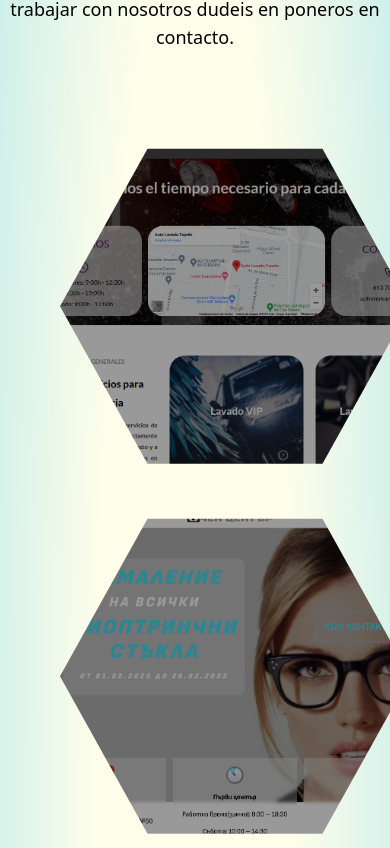
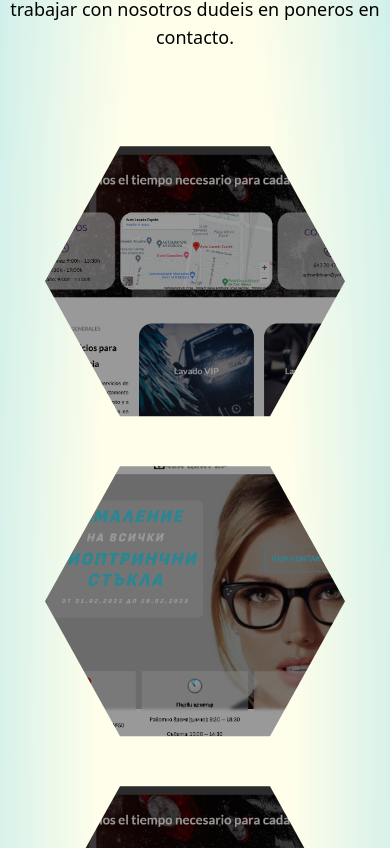
Before and after one commit to anonim2407/FWD-Project, a Next.js app: page /portafolio in a window 390 px wide. Shown: the part 956-1804 px from the top of the page. Built offline with nearby package versions, Linux system fonts and the light colour scheme; no server answers.

Commit message:
portafolio corregir medidas

```diff
--- a/components/HexagonalGalery.js
+++ b/components/HexagonalGalery.js
@@ -77,7 +77,7 @@ const HexagonalGalery = () => {
     };
 
     return (
-        <div className="container max-w-[1300px] m-auto px-[60px]  grid lg:grid-cols-2 content-center justify-items-center gap-5">
+        <div className="container max-w-[1300px] m-auto grid lg:grid-cols-2 content-center justify-items-center gap-5">
             {mockups.map((item, index) => (
 
                 <div key={index} className={`bloqueado cursor-pointer hex ${index%3===0 && 'lg:col-span-2'} `}>
--- a/styles/globals.css
+++ b/styles/globals.css
@@ -177,8 +177,8 @@
   /* ============ GALERIA HEXAGONAL ==============*/
 
   .hex {
-      width: 350px;
-    height: 350px;
+      width: 300px;
+    height: 300px;
     box-shadow: 0 0 20px #000000;
     background: rgba(168, 255, 121, 0.641);
     -webkit-clip-path: polygon(25% 5%, 75% 5%, 100% 50%, 75% 95%, 25% 95%, 0% 50%);
```
